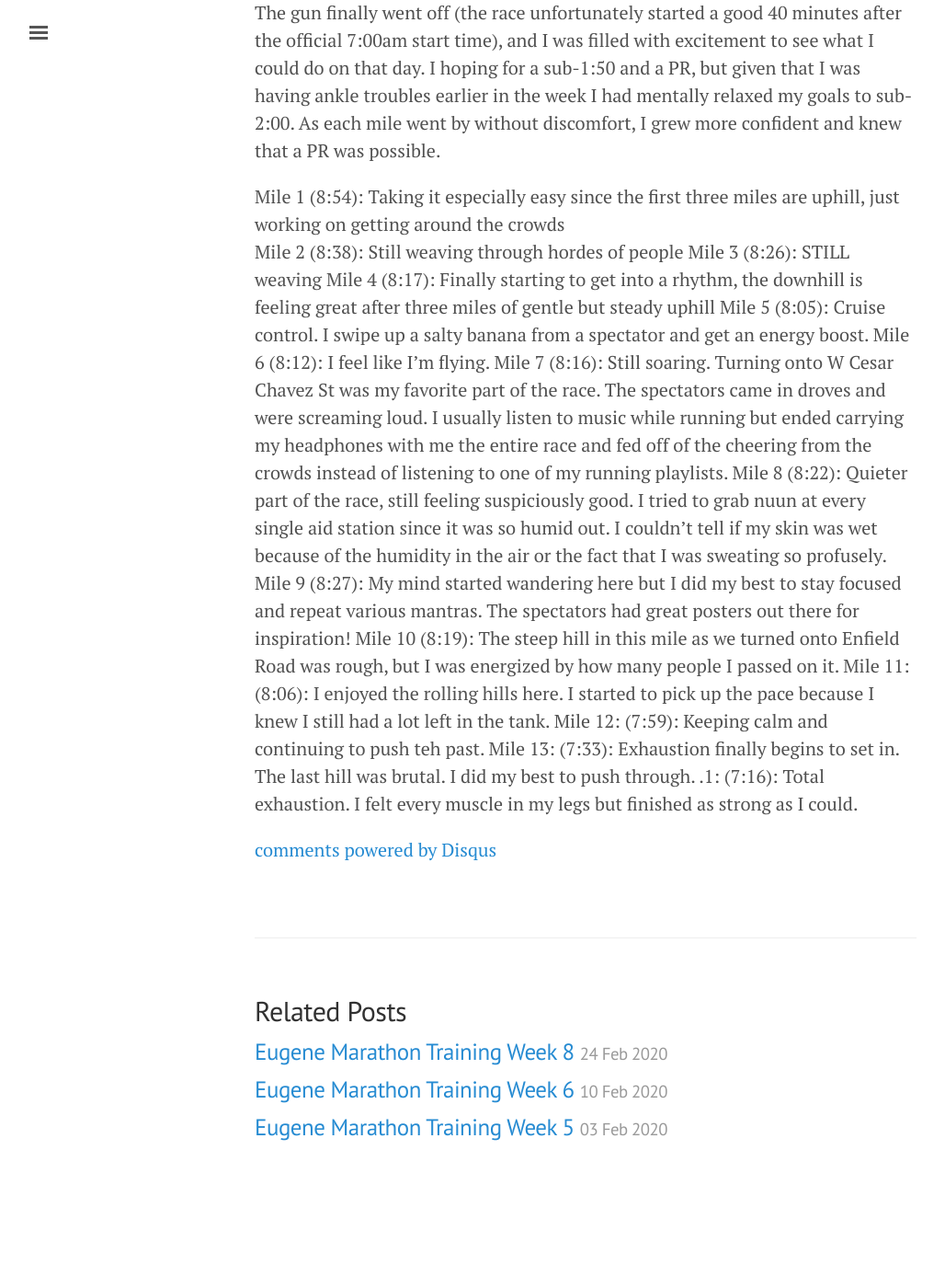
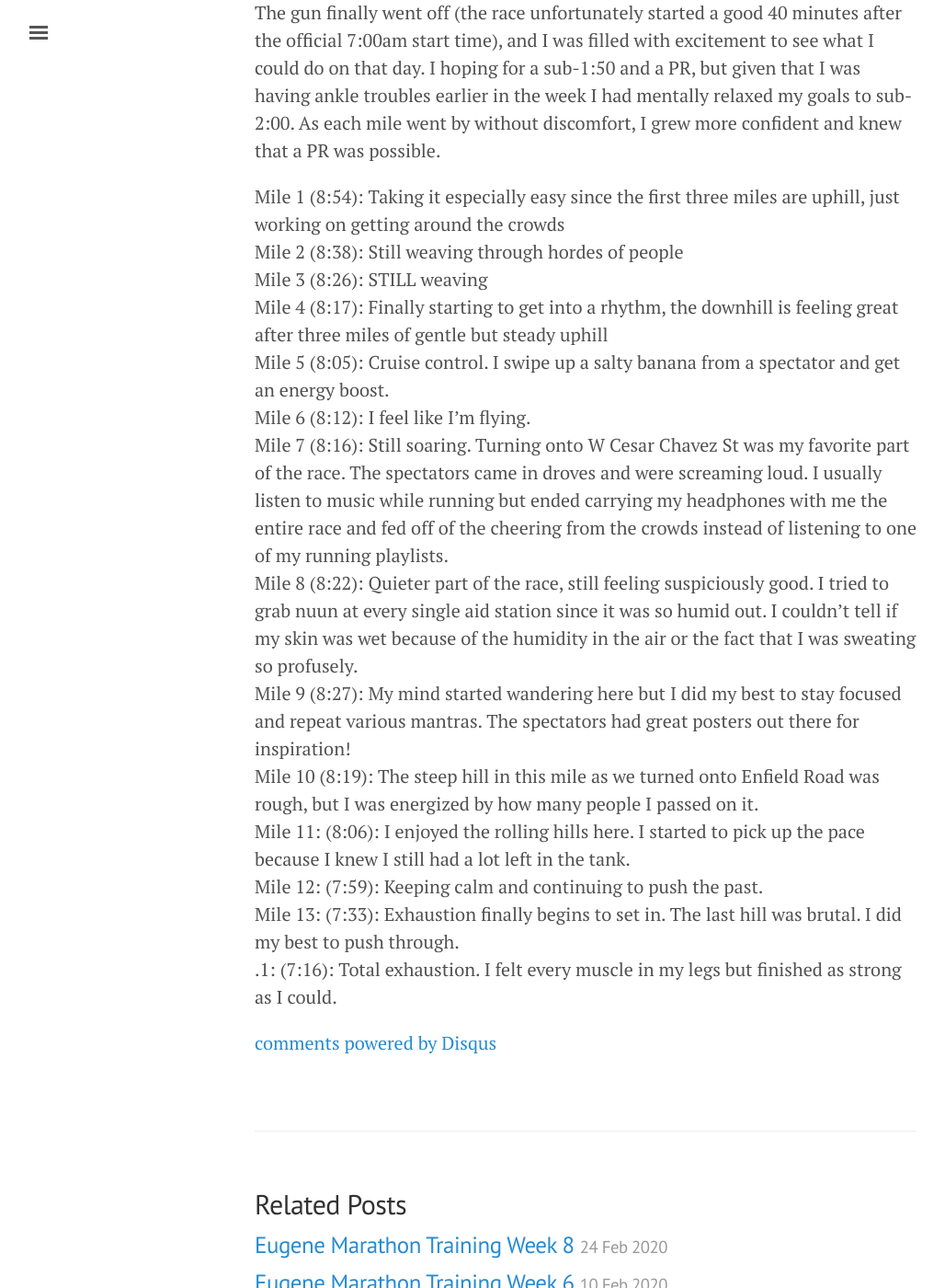
Before and after one commit to emilylawton/emilylawton.github.io, a Jekyll site: the page built from _posts/2020-02-17-eugene-marathon-training-week-7.md, in a window 1280 px wide and 1400 px high, scrolled down 923 px. Shown: the whole window at 92% size, without its empty margins (3-1031 px from the left). Built offline with Jekyll 4.4.1, drawn with Linux system fonts in a browser that asks for light colours; comment, search, counter and statistics services are not loaded; before the commit the page ends 2225 px from its top, so only the background shows below that.

Commit message:
fix lines

```diff
--- a/_posts/2020-02-17-eugene-marathon-training-week-7.md
+++ b/_posts/2020-02-17-eugene-marathon-training-week-7.md
@@ -20,16 +20,16 @@ Overall, I was very pleased with my results on Sunday. I woke around 5:30am, sca
 The gun finally went off (the race unfortunately started a good 40 minutes after the official 7:00am start time), and I was filled with excitement to see what I could do on that day. I hoping for a sub-1:50 and a PR, but given that I was having ankle troubles earlier in the week I had mentally relaxed my goals to sub-2:00. As each mile went by without discomfort, I grew more confident and knew that a PR was possible.
 
 Mile 1 (8:54): Taking it especially easy since the first three miles are uphill, just working on getting around the crowds<br />
-Mile 2 (8:38): Still weaving through hordes of people
-Mile 3 (8:26): STILL weaving
-Mile 4 (8:17): Finally starting to get into a rhythm, the downhill is feeling great after three miles of gentle but steady uphill
-Mile 5 (8:05): Cruise control. I swipe up a salty banana from a spectator and get an energy boost.
-Mile 6 (8:12): I feel like I'm flying.
-Mile 7 (8:16): Still soaring. Turning onto W Cesar Chavez St was my favorite part of the race. The spectators came in droves and were screaming loud. I usually listen to music while running but ended carrying my headphones with me the entire race and fed off of the cheering from the crowds instead of listening to one of my running playlists.
-Mile 8 (8:22): Quieter part of the race, still feeling suspiciously good. I tried to grab nuun at every single aid station since it was so humid out. I couldn't tell if my skin was wet because of the humidity in the air or the fact that I was sweating so profusely.
-Mile 9 (8:27): My mind started wandering here but I did my best to stay focused and repeat various mantras. The spectators had great posters out there for inspiration!
-Mile 10 (8:19): The steep hill in this mile as we turned onto Enfield Road was rough, but I was energized by how many people I passed on it.
-Mile 11: (8:06): I enjoyed the rolling hills here. I started to pick up the pace because I knew I still had a lot left in the tank.
-Mile 12: (7:59): Keeping calm and continuing to push teh past.
-Mile 13: (7:33): Exhaustion finally begins to set in. The last hill was brutal. I did my best to push through.
-.1: (7:16): Total exhaustion. I felt every muscle in my legs but finished as strong as I could.
+Mile 2 (8:38): Still weaving through hordes of people<br />
+Mile 3 (8:26): STILL weaving<br />
+Mile 4 (8:17): Finally starting to get into a rhythm, the downhill is feeling great after three miles of gentle but steady uphill <br />
+Mile 5 (8:05): Cruise control. I swipe up a salty banana from a spectator and get an energy boost. <br />
+Mile 6 (8:12): I feel like I'm flying.<br />
+Mile 7 (8:16): Still soaring. Turning onto W Cesar Chavez St was my favorite part of the race. The spectators came in droves and were screaming loud. I usually listen to music while running but ended carrying my headphones with me the entire race and fed off of the cheering from the crowds instead of listening to one of my running playlists. <br />
+Mile 8 (8:22): Quieter part of the race, still feeling suspiciously good. I tried to grab nuun at every single aid station since it was so humid out. I couldn't tell if my skin was wet because of the humidity in the air or the fact that I was sweating so profusely. <br />
+Mile 9 (8:27): My mind started wandering here but I did my best to stay focused and repeat various mantras. The spectators had great posters out there for inspiration! <br />
+Mile 10 (8:19): The steep hill in this mile as we turned onto Enfield Road was rough, but I was energized by how many people I passed on it. <br />
+Mile 11: (8:06): I enjoyed the rolling hills here. I started to pick up the pace because I knew I still had a lot left in the tank. <br />
+Mile 12: (7:59): Keeping calm and continuing to push the past. <br />
+Mile 13: (7:33): Exhaustion finally begins to set in. The last hill was brutal. I did my best to push through. <br />
+.1: (7:16): Total exhaustion. I felt every muscle in my legs but finished as strong as I could. <br />
```
